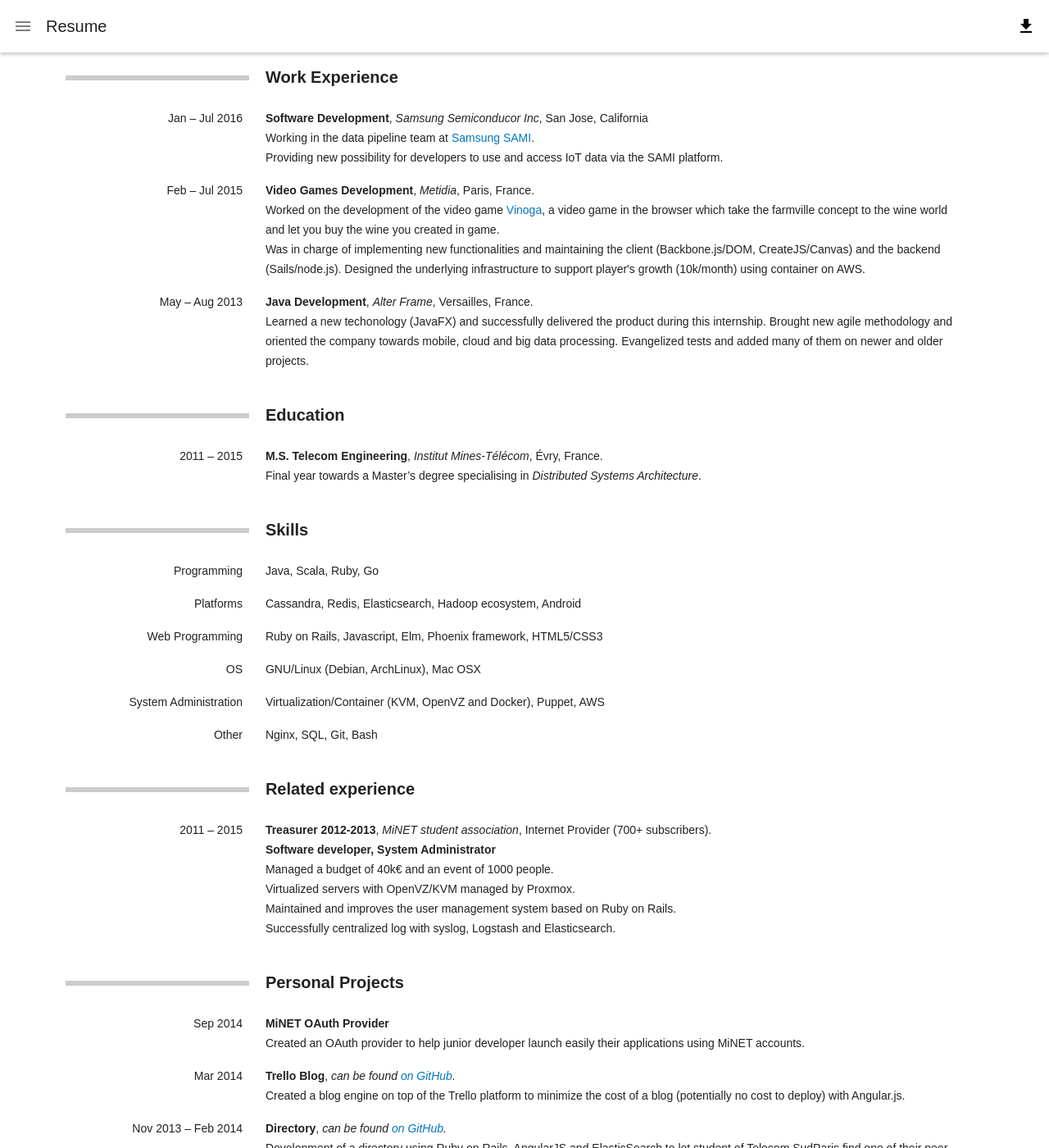
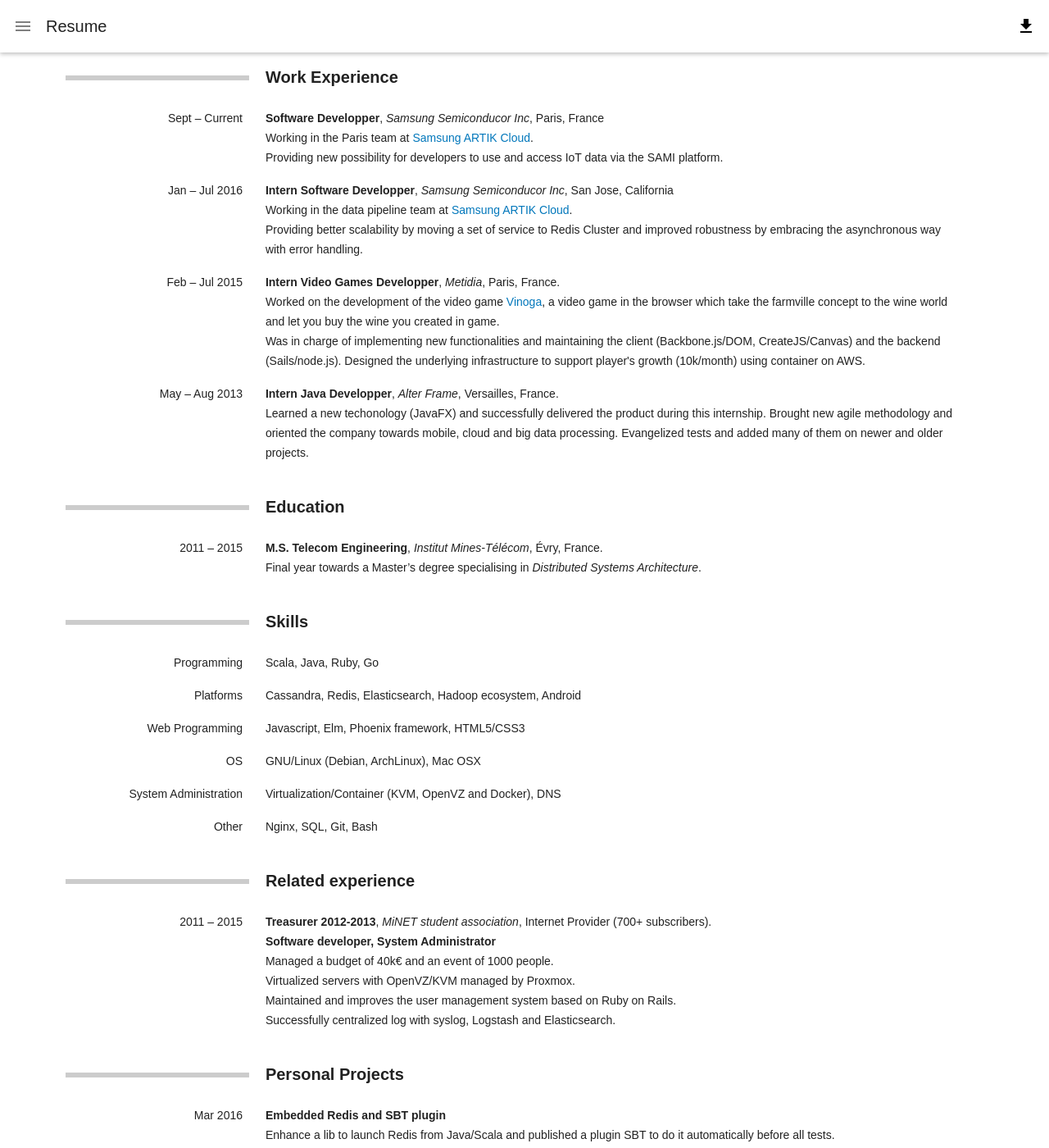
Before and after one commit to fmonniot/fmonniot.github.com, a Jekyll site: the page built from resume.html, in a window 1280 px wide and 1400 px high. Shown: the whole window at 82% size. Built offline with Jekyll 4.4.1, drawn with Linux system fonts in a browser that asks for light colours; some web fonts are replaced.

Commit message:
Update resume

```diff
--- a/resume.html
+++ b/resume.html
@@ -8,8 +8,8 @@
   title: Resume
 ---
 <address class="vcard only-print">
-    <p class="tel">mobile: 1-669-238-7828</p>
-    <p class="email">email: <a href="mailto:francoismonniot@gmail.com" class="url">francois@monniot.eu</a></p>
+    <p class="tel">mobile: +33 6 37 18 81 24</p>
+    <p class="email">email: <a href="mailto:francois@monniot.eu" class="url">francois@monniot.eu</a></p>
     <p class="website">website: <a href="http://francois.monniot.eu" class="url">http://francois.monniot.eu</a></p>
     <p class="fn"><a class="url" href="#">François Monniot</a><p>
     <p class="role">Software Engineer<p>
@@ -21,17 +21,26 @@
         <h2 class="span10">Work Experience</h2>
     </header>
     <div>
+        <p class="span2">Sept – Current</p>
+        <p class="span10">
+            <strong>Software Developper</strong>, <em>Samsung Semiconducor Inc</em>, Paris, France<br>
+            Working in the Paris team at <a href="https://samsungsami.io">Samsung ARTIK Cloud</a>.<br/>
+            Providing new possibility for developers to use and access IoT data via the SAMI platform.
+        </p>
+    </div>
+    <div>
         <p class="span2">Jan – Jul 2016</p>
         <p class="span10">
-            <strong>Software Development</strong>, <em>Samsung Semiconducor Inc</em>, San Jose, California<br>
-            Working in the data pipeline team at <a href="https://samsungsami.io">Samsung SAMI</a>.<br/>
-            Providing new possibility for developers to use and access IoT data via the SAMI platform.
+            <strong>Intern Software Developper</strong>, <em>Samsung Semiconducor Inc</em>, San Jose, California<br>
+            Working in the data pipeline team at <a href="https://samsungsami.io">Samsung ARTIK Cloud</a>.<br/>
+            Providing better scalability by moving a set of service to Redis Cluster and improved robustness by
+            embracing the asynchronous way with error handling.
         </p>
     </div>
     <div>
         <p class="span2">Feb – Jul 2015</p>
         <p class="span10">
-            <strong>Video Games Development</strong>, <em>Metidia</em>, Paris, France.<br>
+            <strong>Intern Video Games Developper</strong>, <em>Metidia</em>, Paris, France.<br>
             Worked on the development of the video game <a href="http://metidia.com/vinoga/">Vinoga</a>, a video game
             in the browser which take the farmville concept to the wine world and let you buy the wine you created in game.<br/>
             Was in charge of implementing new functionalities and maintaining the client (Backbone.js/DOM, CreateJS/Canvas) and the backend (Sails/node.js).
@@ -41,7 +50,7 @@
     <div>
         <p class="span2">May – Aug 2013</p>
         <p class="span10">
-            <strong>Java Development</strong>, <em>Alter Frame</em>, Versailles, France.<br>
+            <strong>Intern Java Developper</strong>, <em>Alter Frame</em>, Versailles, France.<br>
             Learned a new techonology (JavaFX) and successfully delivered the product during this internship.
             Brought new agile methodology and oriented the company towards mobile, cloud and big data processing.
             Evangelized tests and added many of them on newer and older projects.
@@ -70,7 +79,7 @@
     </header>
     <div>
         <p class="span2">Programming</p>
-        <p class="span10">Java, Scala, Ruby, Go</p>
+        <p class="span10">Scala, Java, Ruby, Go</p>
     </div>
     <div>
       <p class="span2">Platforms</p>
@@ -78,7 +87,7 @@
     </div>
     <div>
         <p class="span2">Web Programming</p>
-        <p class="span10">Ruby on Rails, Javascript, Elm, Phoenix framework, HTML5/CSS3</p>
+        <p class="span10">Javascript, Elm, Phoenix framework, HTML5/CSS3</p>
     </div>
     <div>
         <p class="span2">OS</p>
@@ -86,7 +95,7 @@
     </div>
     <div>
         <p class="span2">System Administration</p>
-        <p class="span10">Virtualization/Container (KVM, OpenVZ and Docker), Puppet, AWS</p>
+        <p class="span10">Virtualization/Container (KVM, OpenVZ and Docker), DNS</p>
     </div>
     <div>
         <p class="span2">Other</p>
@@ -99,6 +108,7 @@
         <div class="span2"></div>
         <h2 class="span10">Related experience</h2>
     </header>
+
     <div>
         <p class="span2">2011 – 2015</p>
         <p class="span10">
@@ -118,6 +128,13 @@
         <div class="span2"></div>
         <h2 class="span10">Personal Projects</h2>
     </header>
+    <div>
+      <p class="span2">Mar 2016</p>
+      <p class="span10">
+          <strong>Embedded Redis and SBT plugin</strong><br/>
+          Enhance a lib to launch Redis from Java/Scala and published a plugin SBT to do it automatically before all tests.
+      </p>
+    </div>
     <div>
         <p class="span2">Sep 2014</p>
         <p class="span10">
```
Also changed, not shown: Gemfile.lock.
